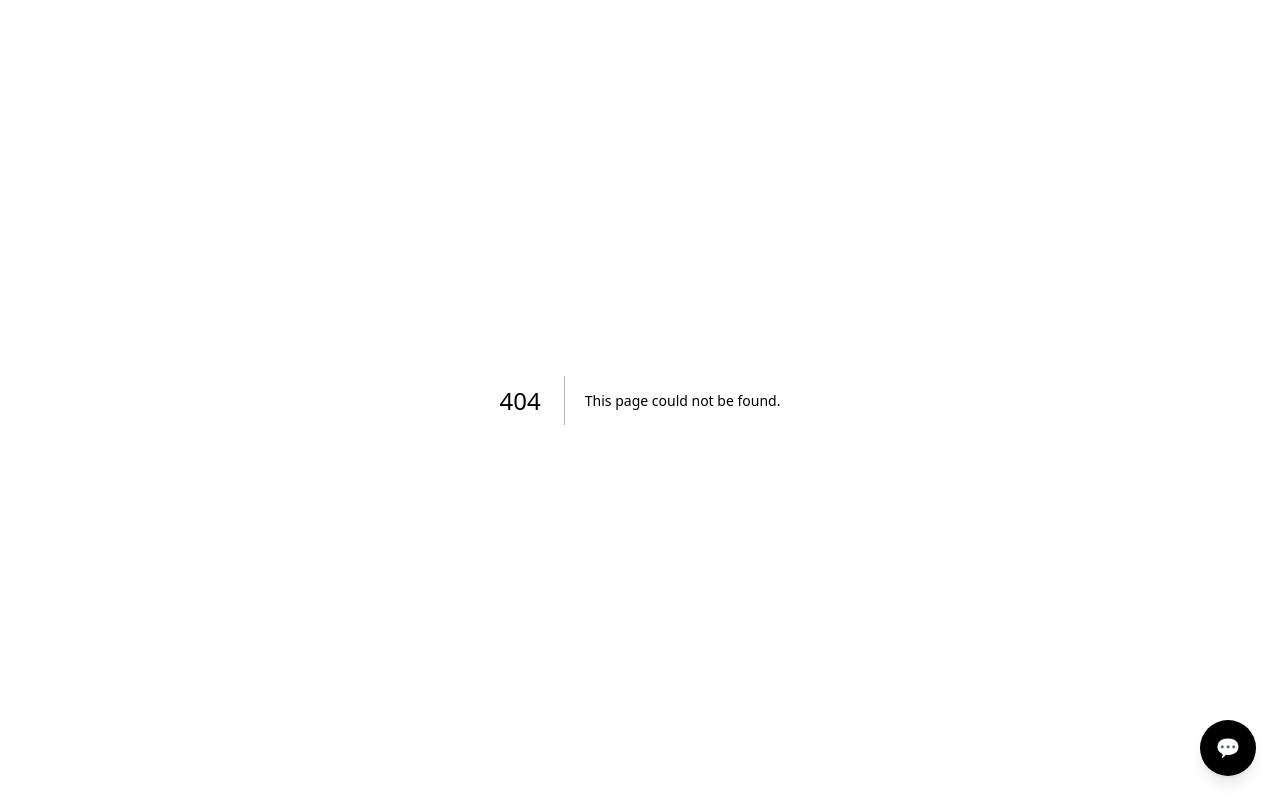
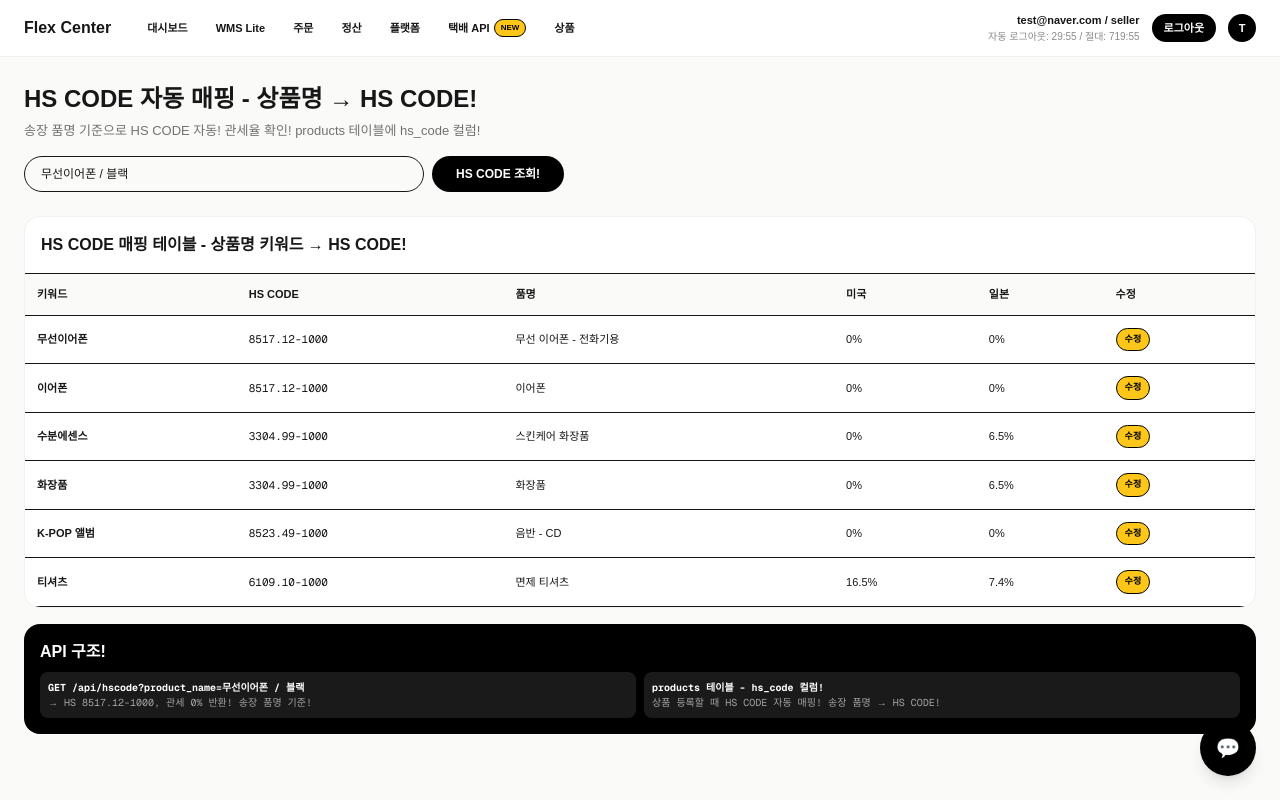
Before and after one commit to hanman19/flex-center, a Next.js app: page /international/hscode in a window 1280 px wide. Before the commit this address had no page. Built offline with nearby package versions, Linux system fonts and the light colour scheme.

Commit message:
add international HS code auto mapping shell

```diff
--- /dev/null
+++ b/src/app/international/hscode/page.tsx
@@ -0,0 +1,90 @@
+"use client";
+import TopNav from "@/components/TopNav";
+import { useState, useEffect } from "react";
+
+export default function InternationalHSCodePage() {
+  const [mounted, setMounted] = useState(false);
+  const [productName, setProductName] = useState("무선이어폰 / 블랙");
+  const [result, setResult] = useState<any>(null);
+
+  const hsData = [
+    { keyword: "무선이어폰", hs: "8517.12-1000", desc: "무선 이어폰 - 전화기용", duty_us: "0%", duty_jp: "0%", vat: "10%" },
+    { keyword: "이어폰", hs: "8517.12-1000", desc: "이어폰", duty_us: "0%", duty_jp: "0%", vat: "10%" },
+    { keyword: "수분에센스", hs: "3304.99-1000", desc: "스킨케어 화장품", duty_us: "0%", duty_jp: "6.5%", vat: "10%" },
+    { keyword: "화장품", hs: "3304.99-1000", desc: "화장품", duty_us: "0%", duty_jp: "6.5%", vat: "10%" },
+    { keyword: "K-POP 앨범", hs: "8523.49-1000", desc: "음반 - CD", duty_us: "0%", duty_jp: "0%", vat: "10%" },
+    { keyword: "티셔츠", hs: "6109.10-1000", desc: "면제 티셔츠", duty_us: "16.5%", duty_jp: "7.4%", vat: "10%" },
+  ];
+
+  const searchHS = () => {
+    let found = null;
+    for (const h of hsData) {
+      if (productName.includes(h.keyword)) {
+        found = h;
+        break;
+      }
+    }
+    if (!found) {
+      found = { keyword: productName, hs: "9999.99-9000", desc: "기타 - 수동 확인 필요!", duty_us: "수동", duty_jp: "수동", vat: "10%", manual: true };
+    }
+    setResult(found);
+  };
+
+  useEffect(()=>{ setMounted(true); }, []);
+
+  if (!mounted) return <div className="min-h-screen bg-[#fafaf8]"><TopNav /><main className="max-w-[1400px] mx-auto px-6 py-6"><p>로딩중...</p></main></div>;
+
+  return (
+    <div className="min-h-screen bg-[#fafaf8]">
+      <TopNav />
+      <main className="max-w-[1400px] mx-auto px-6 py-6">
+        <h1 className="text-[24px] font-black">HS CODE 자동 매핑 - 상품명 → HS CODE!</h1>
+        <p className="text-[13px] opacity-60 mt-1">송장 품명 기준으로 HS CODE 자동! 관세율 확인! products 테이블에 hs_code 컬럼!</p>
+
+        <div className="mt-4 flex gap-2">
+          <input value={productName} onChange={e=>setProductName(e.target.value)} className="flex-1 max-w-[400px] border rounded-full px-4 py-2 text-[12px]" placeholder="무선이어폰 / 블랙, 수분에센스 / 100ml 등!" />
+          <button onClick={searchHS} className="bg-black text-white px-6 py-2 rounded-full text-[12px] font-bold">HS CODE 조회!</button>
+        </div>
+
+        {result && (
+          <div className={`mt-6 rounded-[16px] p-6 border ${result.manual ? "bg-red-50 border-red-200" : "bg-green-50 border-green-200"}`}>
+            <p className="font-black text-[16px]">HS CODE: {result.hs} - {result.desc}</p>
+            <div className="mt-3 grid md:grid-cols-3 gap-3 text-[11px]">
+              <div className="bg-white rounded-[12px] p-3 border"><p className="font-bold">미국 관세</p><p className="text-[14px] font-black mt-1">{result.duty_us}</p></div>
+              <div className="bg-white rounded-[12px] p-3 border"><p className="font-bold">일본 관세</p><p className="text-[14px] font-black mt-1">{result.duty_jp}</p></div>
+              <div className="bg-white rounded-[12px] p-3 border"><p className="font-bold">부가세</p><p className="text-[14px] font-black mt-1">{result.vat}</p></div>
+            </div>
+            {result.manual ? <p className="text-red-600 text-[11px] mt-3 font-bold">⚠️ 수동 확인 필요! 관세사 문의! 매핑 테이블에 추가하면 자동!</p> : <p className="text-green-600 text-[11px] mt-3 font-bold">✅ 자동 매핑 성공! 송장 품명 {result.keyword} → HS {result.hs}!</p>}
+          </div>
+        )}
+
+        <div className="mt-6 bg-white border border-black/5 rounded-[16px] overflow-hidden">
+          <div className="p-4 border-b"><p className="font-bold">HS CODE 매핑 테이블 - 상품명 키워드 → HS CODE!</p></div>
+          <div className="overflow-auto">
+            <table className="w-full text-[11px]">
+              <thead className="bg-[#fafaf8] border-b"><tr><th className="p-3 text-left">키워드</th><th className="p-3 text-left">HS CODE</th><th className="p-3 text-left">품명</th><th className="p-3 text-left">미국</th><th className="p-3 text-left">일본</th><th className="p-3 text-left">수정</th></tr></thead>
+              <tbody>
+                {hsData.map((h,i)=><tr key={i} className="border-b hover:bg-[#fafaf8]">
+                  <td className="p-3 font-bold">{h.keyword}</td>
+                  <td className="p-3 font-mono">{h.hs}</td>
+                  <td className="p-3">{h.desc}</td>
+                  <td className="p-3">{h.duty_us}</td>
+                  <td className="p-3">{h.duty_jp}</td>
+                  <td className="p-3"><button className="bg-[#FFC61A] text-black border border-black px-2 py-1 rounded-full text-[9px] font-bold">수정</button></td>
+                </tr>)}
+              </tbody>
+            </table>
+          </div>
+        </div>
+
+        <div className="mt-4 bg-black text-white rounded-[16px] p-4">
+          <p className="font-bold">API 구조!</p>
+          <div className="mt-2 grid md:grid-cols-2 gap-2 text-[10px] font-mono">
+            <div className="bg-white/10 rounded-[8px] p-2"><p className="font-bold">GET /api/hscode?product_name=무선이어폰 / 블랙</p><p className="opacity-60">→ HS 8517.12-1000, 관세 0% 반환! 송장 품명 기준!</p></div>
+            <div className="bg-white/10 rounded-[8px] p-2"><p className="font-bold">products 테이블 - hs_code 컬럼!</p><p className="opacity-60">상품 등록할 때 HS CODE 자동 매핑! 송장 품명 → HS CODE!</p></div>
+          </div>
+        </div>
+      </main>
+    </div>
+  );
+}
```
